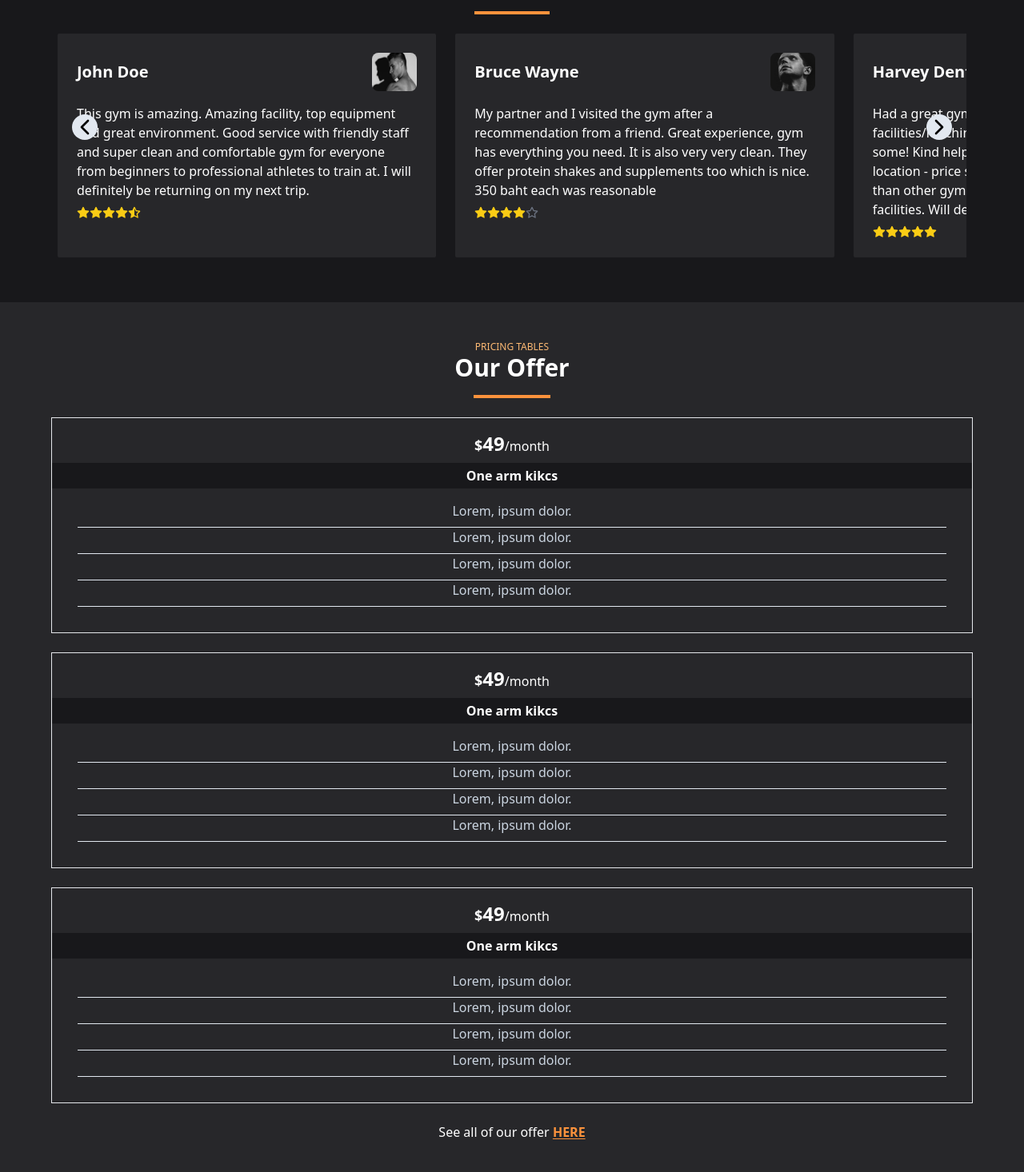
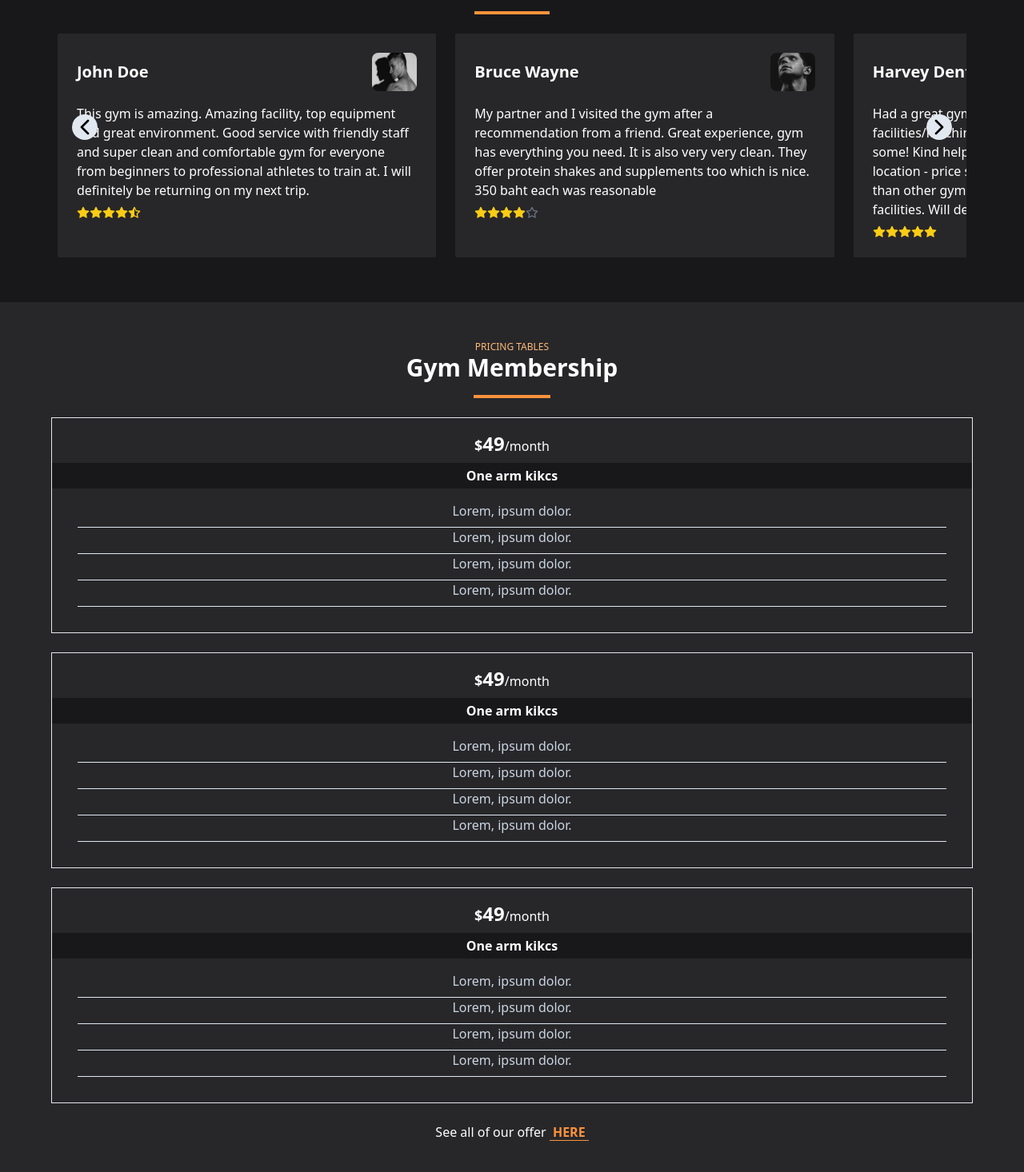
Before and after one commit to SoT03/gymbro, a Next.js app: page / in a window 1280 px wide. Shown: the part 1628-3094 px from the top of the page at 80% size. Built offline with nearby package versions, Linux system fonts and the light colour scheme.

Commit message:
finished HERE link animation

```diff
--- a/components/Opinions.tsx
+++ b/components/Opinions.tsx
@@ -72,7 +72,7 @@ const Opinions = () => {
 						/>
 					))}
 				</div>
-				<div className='absolute flex gap-2 bottom-4 text-white z-10 left-1/2 -translate-x-1/2 md:bottom-4 lg:bottom-1/3 lg:-translate-y-full lg:w-11/12 lg:justify-between'>
+				<div className='absolute flex gap-2 bottom-4 text-white  left-1/2 -translate-x-1/2 md:bottom-4 lg:bottom-1/3 lg:-translate-y-full lg:w-11/12 lg:justify-between'>
 					<SliderButton
 						icon={
 							<IconChevronLeft
--- a/components/Offer.tsx
+++ b/components/Pricing.tsx
@@ -1,17 +1,24 @@
 import Link from 'next/link';
-import OfferCard from './OfferCard';
+import OfferCard from './PricingCard';
 import Section from './util/Section/Section';
 import SectionHeading from './util/Section/SectionHeading';
 import HR from './util/Section/SectionHr';
 import SectionTitle from './util/Section/SectionTitle';
 
-const Offer = () => {
+const memberships = [
+	{
+		title: 'Open Gym',
+		price: { amount: 30, per: 'month' },
+	},
+];
+
+const Pricing = () => {
 	return (
 		<Section classes={['bg-zinc-800']}>
 			<div className='relative p-6'>
 				<div className='text-center'>
 					<SectionHeading text='Pricing tables' />
-					<SectionTitle title='Our Offer' />
+					<SectionTitle title='Gym Membership' />
 				</div>
 				<HR />
 				<div>
@@ -19,10 +26,10 @@ const Offer = () => {
 					<OfferCard />
 					<OfferCard />
 				</div>
-				<p className='text-center'>
+				<p className='text-center '>
 					See all of our offer{' '}
 					<Link
-						className='text-orange-400 font-bold uppercase underline underline-offset-2 hover:text-orange-600 transition-colors duration-300'
+						className='px-1 relative z-10  text-orange-400 font-bold uppercase before:left-0 before:bottom-0 before:bg-orange-400 transition-colors duration-300 before:w-full before:transition-height before:duration-300 before:h-px  before:absolute before:-z-10  before:content-[""]   hover:text-white hover:before:h-full'
 						href={''}>
 						here
 					</Link>
@@ -32,4 +39,4 @@ const Offer = () => {
 	);
 };
 
-export default Offer;
+export default Pricing;
--- a/pages/index.tsx
+++ b/pages/index.tsx
@@ -1,8 +1,9 @@
 import Header from '@/components/Header';
-import Offer from '@/components/Offer';
+import Offer from '@/components/Pricing';
 import Opinions from '@/components/Opinions';
 import Welcome from '@/components/Welcome';
 import Layout from '@/components/layout/Layout';
+import Pricing from '@/components/Pricing';
 
 const HomePage = () => {
 	return (
@@ -11,7 +12,7 @@ const HomePage = () => {
 			<main>
 				<Welcome />
 				<Opinions />
-				<Offer />
+				<Pricing />
 			</main>
 		</Layout>
 	);
```
Also changed, not shown: components/PricingCard.tsx (renamed from components/OfferCard.tsx).
